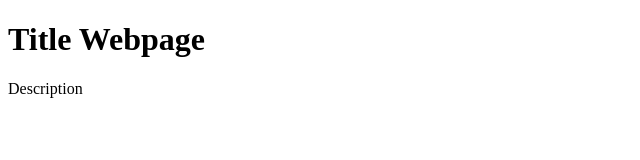
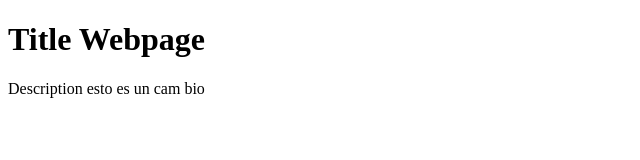
Before and after one commit to Tully0206/GIT-TEST, a plain HTML site: page index.html in a window 1280 px wide. Shown: the whole page, without its empty margins (0-640 px from the left). Drawn offline with Linux system fonts and the light colour scheme.

Commit message:
second commit

```diff
--- a/index.html
+++ b/index.html
@@ -9,6 +9,7 @@
    <h1>Title Webpage</h1>
    <div>
     Description
+    esto es un cam bio
    </div>
 </body>
 </html>
```
